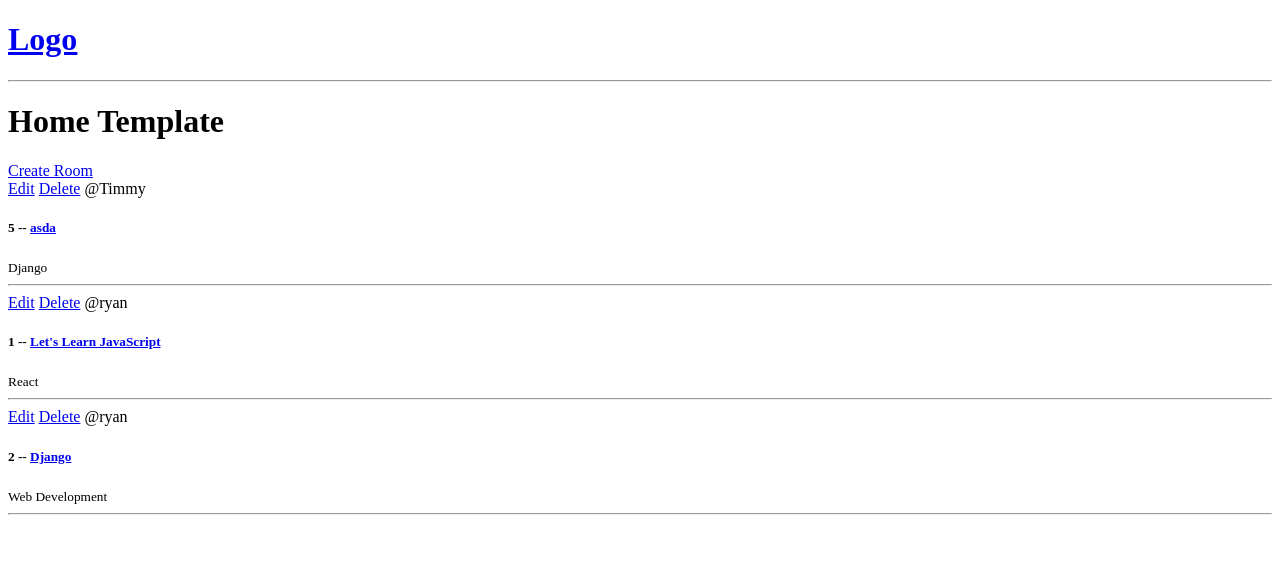
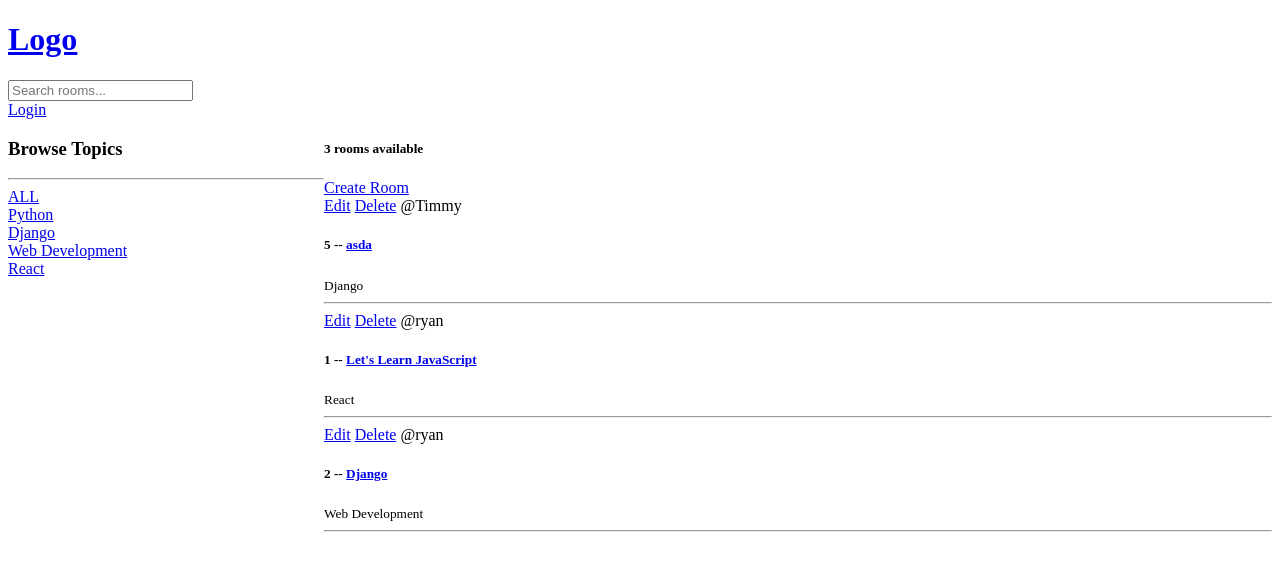
Before and after one commit to ryanguyen206/studybud, a Django app: page / in a window 1280 px wide. Shown: the top 571 px of the page. Run offline with Django 5.2, Linux system fonts and the light colour scheme; data comes from the database, SQL or seed files in the repository; both versions use the stored data as it was after the commit.

Commit message:
add logout/login functionlity

```diff
--- a/base/templates/base/home.html
+++ b/base/templates/base/home.html
@@ -1,10 +1,35 @@
 {% extends 'main.html' %}
 
 {% block content %}
-<h1>Home Template</h1>
-<div>
-    <a href="{% url 'create-room' %}">Create Room</a>
-    {% for room in rooms %}
+
+<style>
+    .home-container {
+        display:grid;
+        grid-template-columns: 1fr 3fr;
+    }
+</style>
+
+<div class="home-container">
+
+    <div>
+        <h3>Browse Topics</h3>
+        <hr>
+
+        <div>
+            <a href="{% url 'home' %}">ALL</a>
+        </div>
+
+        {% for topic in topics %}
+            <div>
+                <a href="{% url 'home' %}?q={{topic.name}}">{{topic.name}}</a>
+            </div>
+        {% endfor %}
+    </div>
+
+    <div>
+        <h5>{{room_count}} rooms available</h5>
+        <a href="{% url 'create-room' %}">Create Room</a>
+        {% for room in rooms %}
         <div>
             <a href="{% url 'update-room' room.id %}">Edit</a>
             <a href="{% url 'delete-room' room.id %}">Delete</a>
@@ -12,8 +37,8 @@
             <h5>{{room.id}} -- <a href="{% url 'room' room.id %}">{{room.name}}</a></h5>
             <small>{{room.topic.name}}</small>
             <hr>
-
         </div>
-    {% endfor %}
+        {% endfor %}
+    </div>
 </div>
 {% endblock %}
--- a/base/urls.py
+++ b/base/urls.py
@@ -2,6 +2,8 @@ from django.urls import path
 from . import views
 
 urlpatterns = [
+    path('login/', views.loginPage, name="login"),
+    path('logout/', views.logoutUser, name="logout"),
     path('', views.home,  name='home'),
     path('room/<str:id>/', views.room, name="room"),
     path('create-room/', views.createRoom, name="create-room"),
--- a/base/views.py
+++ b/base/views.py
@@ -1,19 +1,45 @@
 from django.shortcuts import render, redirect
+from django.db.models import Q
 from django.http import HttpResponse
-from .models import Room
+from .models import Room, Topic
 from .forms import RoomForm
+from django.contrib.auth import authenticate, login, logout
+from django.contrib import messages
+from django.contrib.auth.models import User
 
 # Create your views here.
 
-# rooms = [
-#     {'id': 1, 'name': 'Lets learn python'},
-#     {'id': 2, 'name': 'Swag!'},
-#     {'id': 3, 'name': 'Frontend developers'},
-# ]
+
+def loginPage(request):
+    if request.method == 'POST':
+        username = request.POST.get('username')
+        password = request.POST.get('password')
+        try:
+            user = User.objects.get(username=username)
+        except:
+            messages.error(request, 'Invalid credentials')
+
+        user = authenticate(request, username = username, password = password)
+
+        if user is not None:
+            login(request, user)
+            return redirect('home')
+        else:
+              messages.error(request, 'User or password does not exist')
+
+    context = {}
+    return render(request, 'base/login_register.html', context)
+
+def logoutUser(request):
+    logout(request)
+    return redirect('home')
 
 def home(request):
-    rooms = Room.objects.all()
-    return render(request, 'base/home.html', {'rooms': rooms})
+    q = request.GET.get('q') if request.GET.get('q') != None else ''
+    rooms = Room.objects.filter(Q(topic__name__icontains = q)| Q(name__icontains = q) | Q(descripton__icontains = q))
+    topics = Topic.objects.all()
+    room_count = rooms.count()
+    return render(request, 'base/home.html', {'rooms': rooms, 'topics': topics, 'room_count': room_count})
 
 def room(request, id):
     room = Room.objects.get(id=id)
--- a/templates/main.html
+++ b/templates/main.html
@@ -8,6 +8,14 @@
 <body>
     {% include 'navbar.html' %}
 
+    {% if messages %}
+    <ul class="messages">
+        {% for message in messages %}
+        <li>{{ message }}</li>
+        {% endfor %}
+    </ul>
+    {% endif %}
+
     {% block content %}
 
     {% endblock %}
--- a/templates/navbar.html
+++ b/templates/navbar.html
@@ -2,4 +2,12 @@
     <h1>Logo</h1>
 </a>
 
-<hr>
+<form action="{% url 'home'%}">
+    <input type="text" name='q' placeholder="Search rooms...">
+</form>
+
+{% if request.user.is_authenticated %}
+<a href="{% url 'logout'%}">Logout</a>
+{% else %}
+<a href="{% url 'login'%}">Login</a>
+{% endif%}
```
Also changed, not shown: base/templates/base/login_register.html (added, +16 -0 lines), db.sqlite3, 1 other file.
